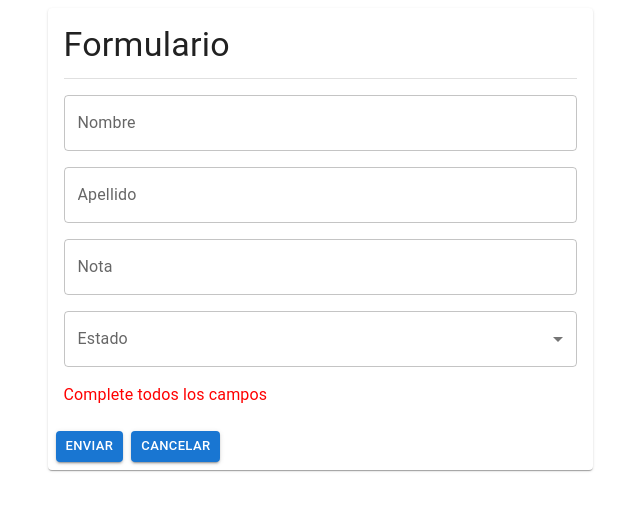
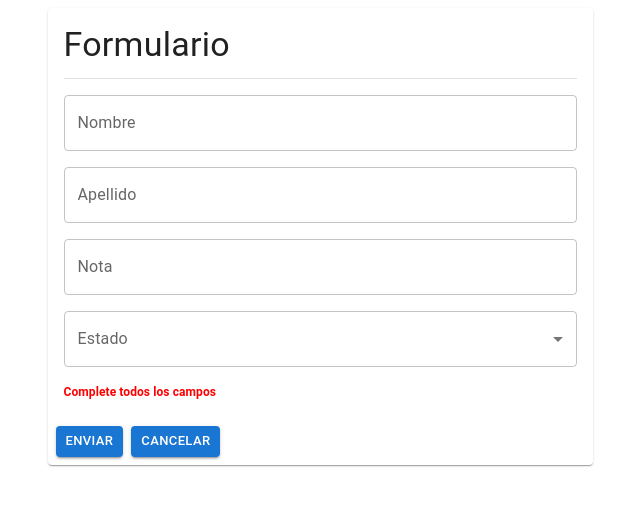
Before and after one commit to GuillermoAldana/app-presentacion, a React (Vite) app: page / in a window 1280 px wide. Both pictures are taken after a click on the button "ENVIAR". Shown: the top 510 px of the page, without its empty margins (0-640 px from the left). Built offline with nearby package versions, Linux system fonts and the light colour scheme.

Commit message:
chore: adding error message

```diff
--- a/src/components/forms/index.jsx
+++ b/src/components/forms/index.jsx
@@ -49,7 +49,7 @@ const FormularioPresentacion = ({ setListOfUser, listOfUser }) => {
                         <SelectPresentacion name={'Estado'} value={user.Estado} onChange={handleChange} />
                     </Grid>
                     <Grid item xs={12}>
-                        {existError ? <Typography variant="body1" color={'red'}>Complete todos los campos</Typography> : null}
+                        {existError ? <Typography variant="h6" color={'red'} style={{fontSize:'0.75rem', fontWeight:600}}>Complete todos los campos</Typography> : null}
                     </Grid>
                 </Grid>
             </CardContent>
```
